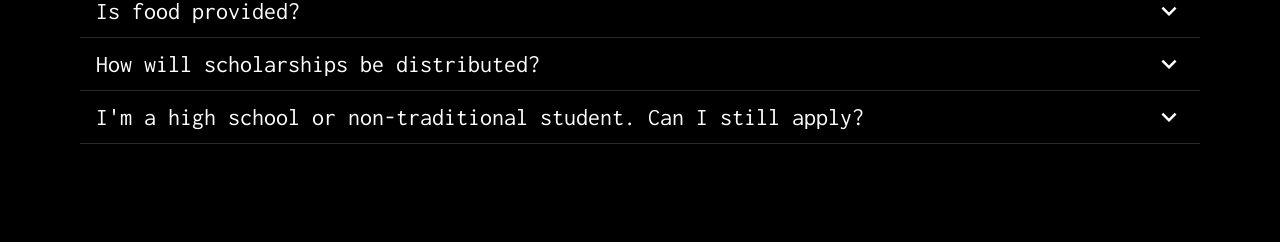
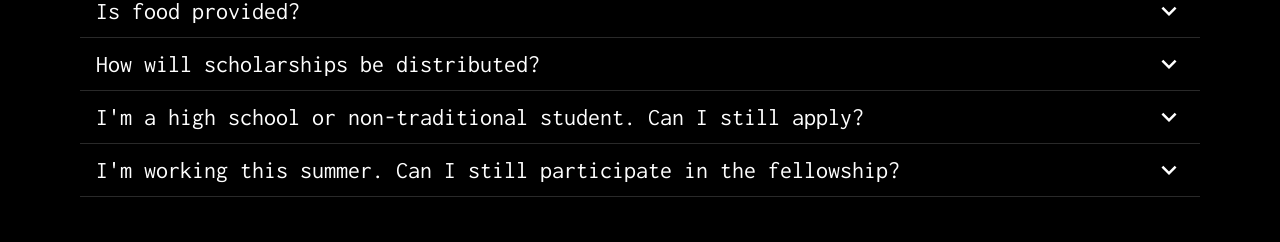
Before and after one commit to KU-Blockchain/kansas-blockchain-fellowship, a React (Create React App) app: page /applications in a window 1280 px wide. Shown: the part 829-1071 px from the top of the page. Built offline with nearby package versions, Linux system fonts and the light colour scheme.

Commit message:
added FAQ

```diff
--- a/src/components/FAQ.jsx
+++ b/src/components/FAQ.jsx
@@ -36,6 +36,12 @@ const faqData = [
     answer:
       "Exceptional students who do not meet the traditional requirements are still encouraged to apply.",
   },
+  {
+    question:
+      "I'm working this summer. Can I still participate in the fellowship?",
+    answer:
+      "All classes will be in the evenings, from 7-9pm with dinner provided at 6:30. There will also be assignments to be completed outside of class time, to maximize the learning experience. It's up to you to decide if you can balance the workload of the program with your other commitments, but the timing of the program is designed to be accessible to students with other work obligations.",
+  },
 ];
 
 function FAQ({ faqs = faqData }) {
```
